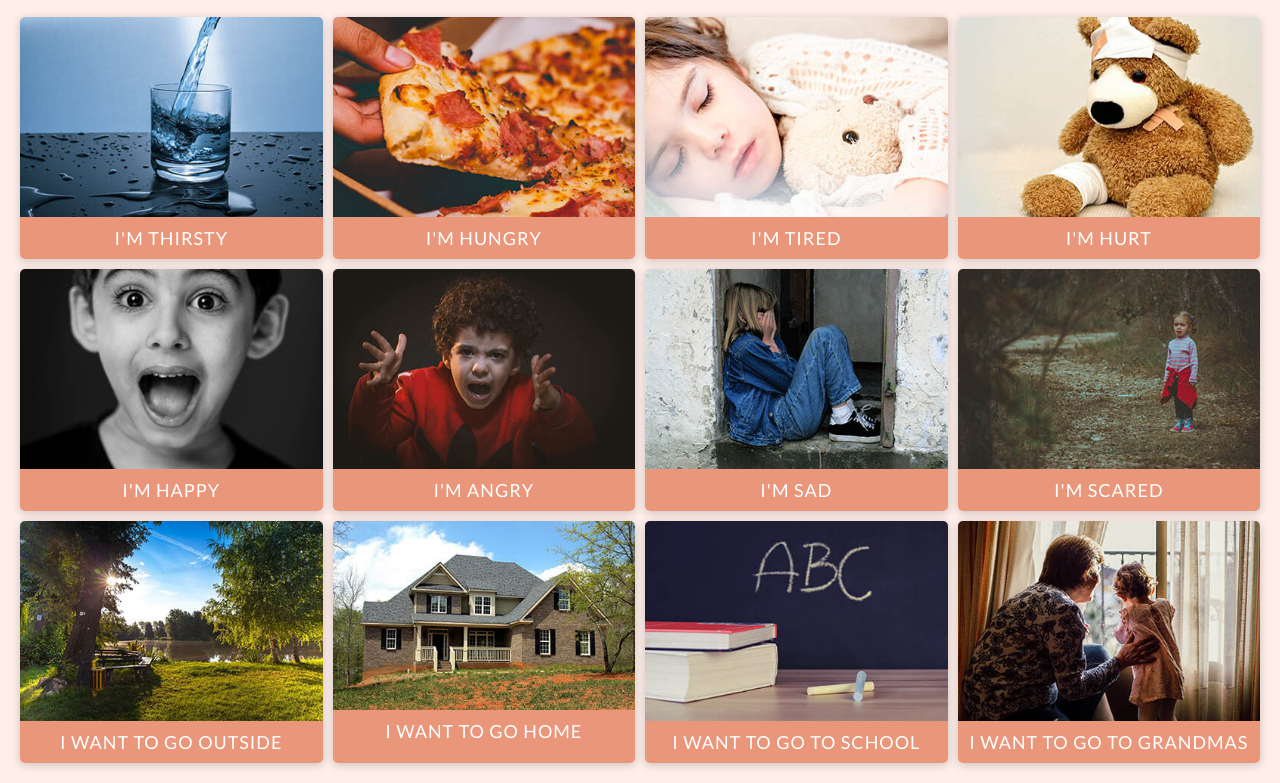
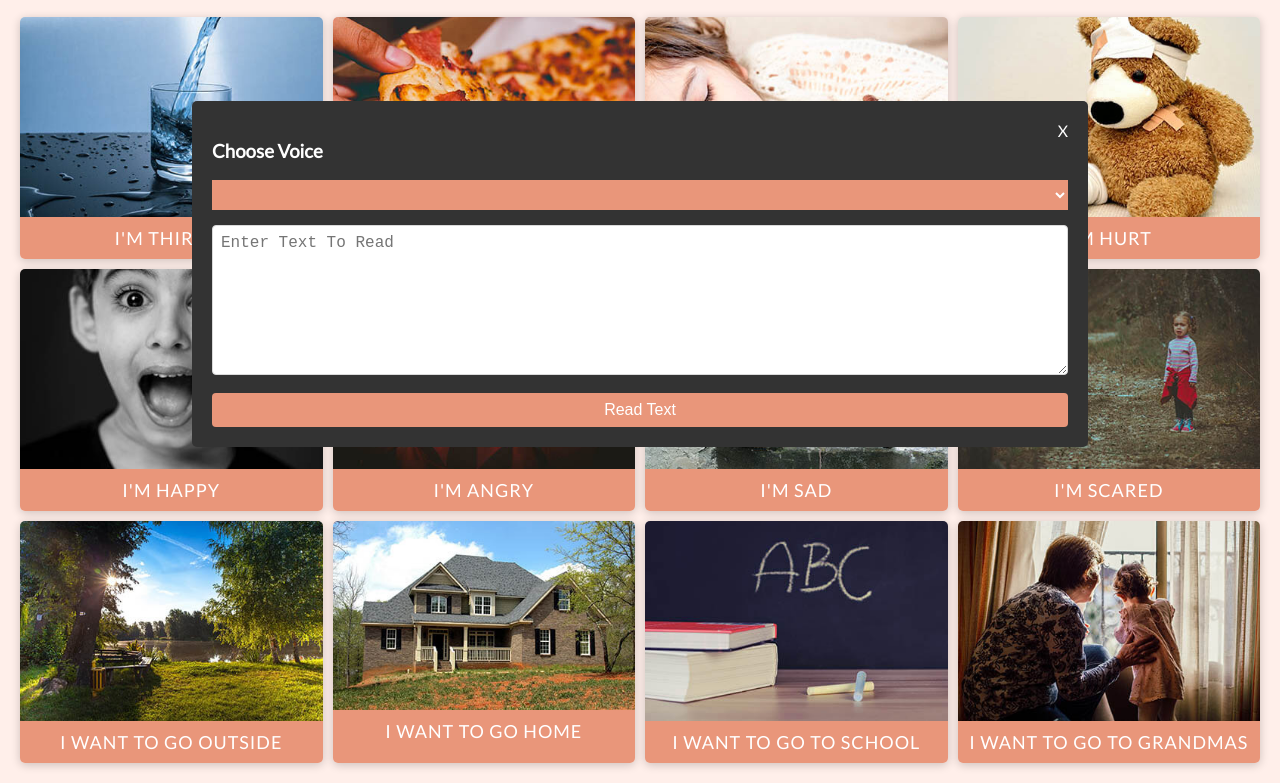
Before and after one commit to jssckbl/speech-text-reader, a plain HTML site: page index.html in a window 1280 px wide. Both pictures are taken after a click on the button "Toggle Text Box". Shown: the part 139-922 px from the top of the page. Drawn offline with Linux system fonts and the light colour scheme.

Commit message:
toggle text box functionality works as intended

```diff
--- a/script.js
+++ b/script.js
@@ -74,3 +74,9 @@ function createBox(item) {
 
   main.appendChild(box);
 }
+
+// Toggle Text Box
+
+toggleBtn.addEventListener('click', () =>
+  document.getElementById('text-box').classList.toggle('show')
+);
--- a/style.css
+++ b/style.css
@@ -56,6 +56,10 @@ select:focus {
   padding: 20px;
   border-radius: 5px;
   transition: all 1s ease-in-out;
+}
+
+.text-box.show {
+  transform: translate(-50%, 0);
 }
 
 .text-box select {
```
